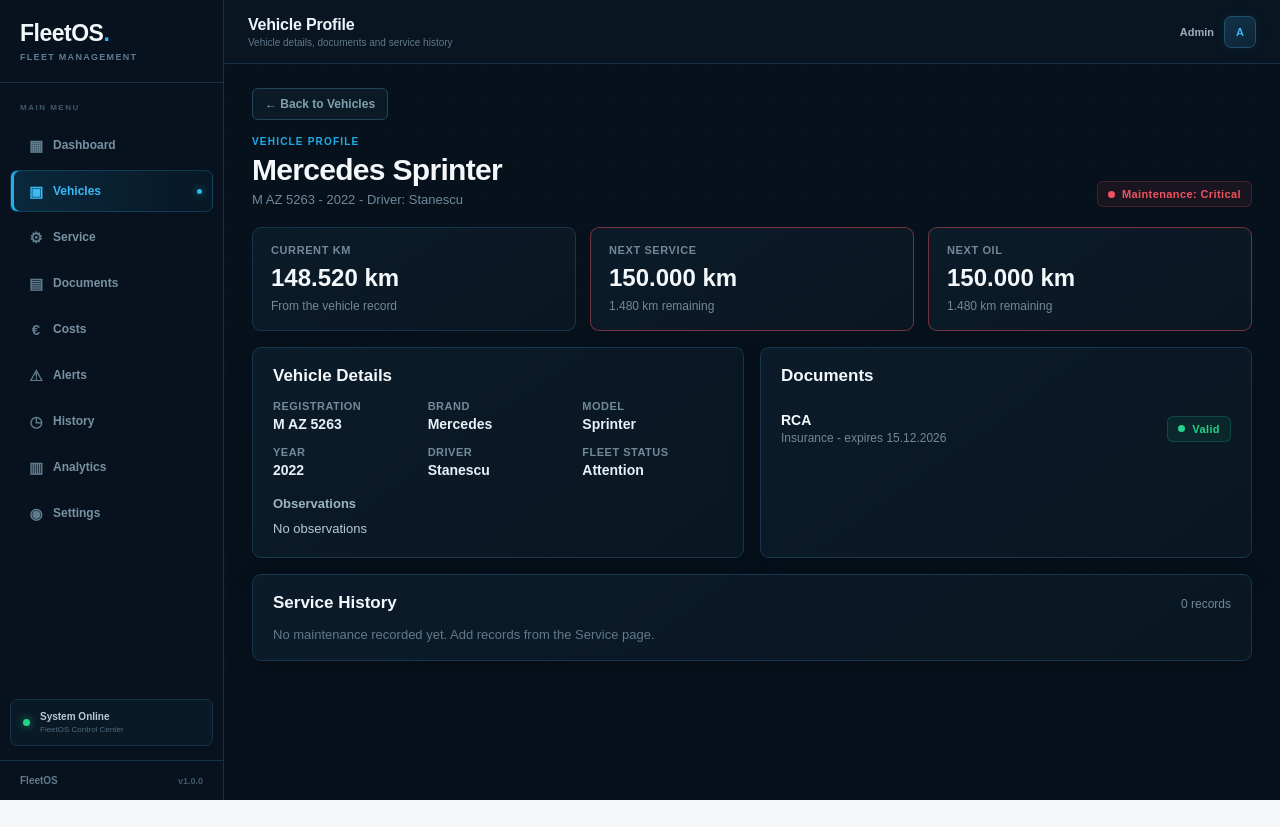
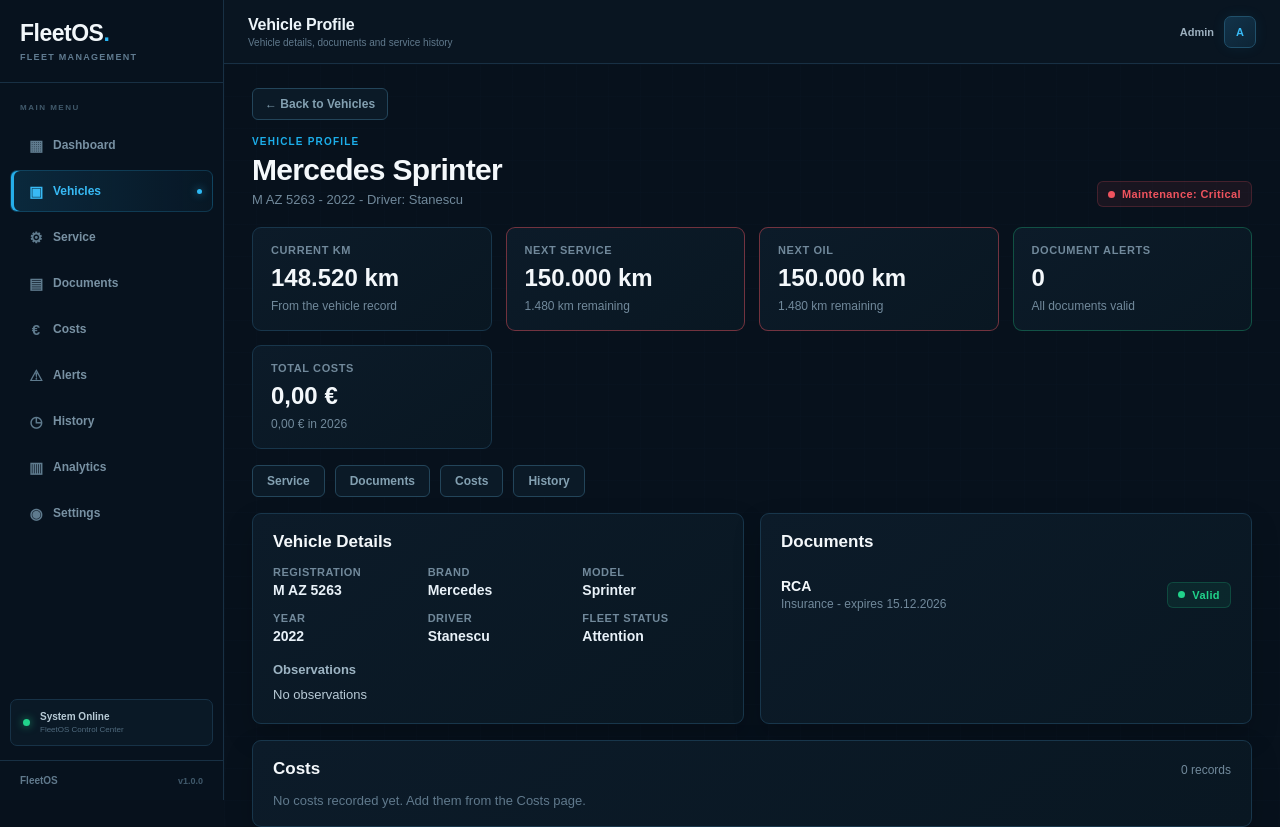
Before and after one commit to johnny1978m/FleetOS, a React (Vite) app in the folder fleetos-react/: page /vehicles/1 in a window 1280 px wide. Shown: the top 827 px of the page. Before the commit the page ends 800 px from the top, so only its background shows below. Built offline with nearby package versions, Linux system fonts and the light colour scheme.

Commit message:
Add costs, document alerts and quick links to vehicle profile

```diff
--- a/fleetos-react/src/pages/Vehicles/VehicleDetails.css
+++ b/fleetos-react/src/pages/Vehicles/VehicleDetails.css
@@ -295,6 +295,34 @@
   background: #ef535e;
 }
 
+.vprofile-quicklinks {
+  display: flex;
+  flex-wrap: wrap;
+  gap: 10px;
+  margin-bottom: 16px;
+}
+
+.vprofile-quicklinks a {
+  padding: 8px 14px;
+  border: 1px solid #23455a;
+  border-radius: 6px;
+  background: #0b1a27;
+  color: #83a0b1;
+  font-size: 12px;
+  font-weight: 700;
+  text-decoration: none;
+}
+
+.vprofile-quicklinks a:hover {
+  border-color: #278dbb;
+  background: #0e2434;
+  color: #39baf3;
+}
+
+.vprofile-costs-card {
+  margin-bottom: 16px;
+}
+
 @media (max-width: 700px) {
   .vprofile-header {
     flex-direction: column;
--- a/fleetos-react/src/pages/Vehicles/VehicleDetails.jsx
+++ b/fleetos-react/src/pages/Vehicles/VehicleDetails.jsx
@@ -1,5 +1,5 @@
 import { useMemo } from "react";
-import { useNavigate, useParams } from "react-router-dom";
+import { Link, useNavigate, useParams } from "react-router-dom";
 import { useFleet } from "../../context/useFleet";
 import "./VehicleDetails.css";
 
@@ -81,6 +81,13 @@ function remainingText(currentKm, targetKm) {
   return `${remaining.toLocaleString("de-DE")} km remaining`;
 }
 
+function formatMoney(value) {
+  return Number(value || 0).toLocaleString("de-DE", {
+    style: "currency",
+    currency: "EUR",
+  });
+}
+
 function StatusBadge({ status, label }) {
   return (
     <span className={`vprofile-status vprofile-status-${statusKey(status)}`}>
@@ -93,7 +100,7 @@ function StatusBadge({ status, label }) {
 function VehicleDetails() {
   const { id } = useParams();
   const navigate = useNavigate();
-  const { vehicles, documents } = useFleet();
+  const { vehicles, documents, costs } = useFleet();
 
   const history = useMemo(() => {
     return loadHistory()
@@ -132,6 +139,28 @@ function VehicleDetails() {
       ...document,
       liveStatus: getDocumentStatus(document.expiry),
     }));
+
+  const alertDocuments = vehicleDocuments.filter(
+    (document) =>
+      document.liveStatus === "Expired" ||
+      document.liveStatus === "Attention" ||
+      document.liveStatus === "Missing",
+  );
+  const expiredCount = vehicleDocuments.filter(
+    (document) => document.liveStatus === "Expired",
+  ).length;
+
+  const vehicleCosts = (costs || [])
+    .filter((cost) => cost.registration === vehicle.registration)
+    .sort((a, b) => String(b.date || "").localeCompare(String(a.date || "")));
+  const totalCosts = vehicleCosts.reduce(
+    (sum, cost) => sum + Number(cost.amount || 0),
+    0,
+  );
+  const thisYear = String(new Date().getFullYear());
+  const yearCosts = vehicleCosts
+    .filter((cost) => String(cost.date || "").startsWith(thisYear))
+    .reduce((sum, cost) => sum + Number(cost.amount || 0), 0);
 
   return (
     <div className="vprofile-page">
@@ -188,7 +217,40 @@ function VehicleDetails() {
           </strong>
           <small>{remainingText(currentKm, vehicle.oilKm)}</small>
         </div>
+
+        <div
+          className={`vprofile-kpi ${
+            expiredCount > 0
+              ? "vprofile-kpi-critical"
+              : alertDocuments.length > 0
+                ? "vprofile-kpi-attention"
+                : "vprofile-kpi-good"
+          }`}
+        >
+          <span>Document Alerts</span>
+          <strong>{alertDocuments.length}</strong>
+          <small>
+            {alertDocuments.length === 0
+              ? "All documents valid"
+              : `${expiredCount} expired, ${
+                  alertDocuments.length - expiredCount
+                } need attention`}
+          </small>
+        </div>
+
+        <div className="vprofile-kpi">
+          <span>Total Costs</span>
+          <strong>{formatMoney(totalCosts)}</strong>
+          <small>{`${formatMoney(yearCosts)} in ${thisYear}`}</small>
+        </div>
       </section>
+
+      <nav className="vprofile-quicklinks">
+        <Link to="/service">Service</Link>
+        <Link to="/documents">Documents</Link>
+        <Link to="/costs">Costs</Link>
+        <Link to="/history">History</Link>
+      </nav>
 
       <div className="vprofile-grid">
         <section className="vprofile-card">
@@ -260,6 +322,35 @@ function VehicleDetails() {
         </section>
       </div>
 
+      <section className="vprofile-card vprofile-costs-card">
+        <div className="vprofile-card-header">
+          <h2>Costs</h2>
+          <span>{vehicleCosts.length} records</span>
+        </div>
+
+        {vehicleCosts.length > 0 ? (
+          <ul className="vprofile-list">
+            {vehicleCosts.slice(0, 5).map((cost) => (
+              <li key={cost.id} className="vprofile-list-item">
+                <div>
+                  <strong>{cost.category || "Other"}</strong>
+                  <span>{cost.notes || "No notes"}</span>
+                </div>
+
+                <div className="vprofile-list-meta">
+                  <strong>{formatMoney(cost.amount)}</strong>
+                  <span>{formatDate(cost.date)}</span>
+                </div>
+              </li>
+            ))}
+          </ul>
+        ) : (
+          <p className="vprofile-empty">
+            No costs recorded yet. Add them from the Costs page.
+          </p>
+        )}
+      </section>
+
       <section className="vprofile-card">
         <div className="vprofile-card-header">
           <h2>Service History</h2>
```
